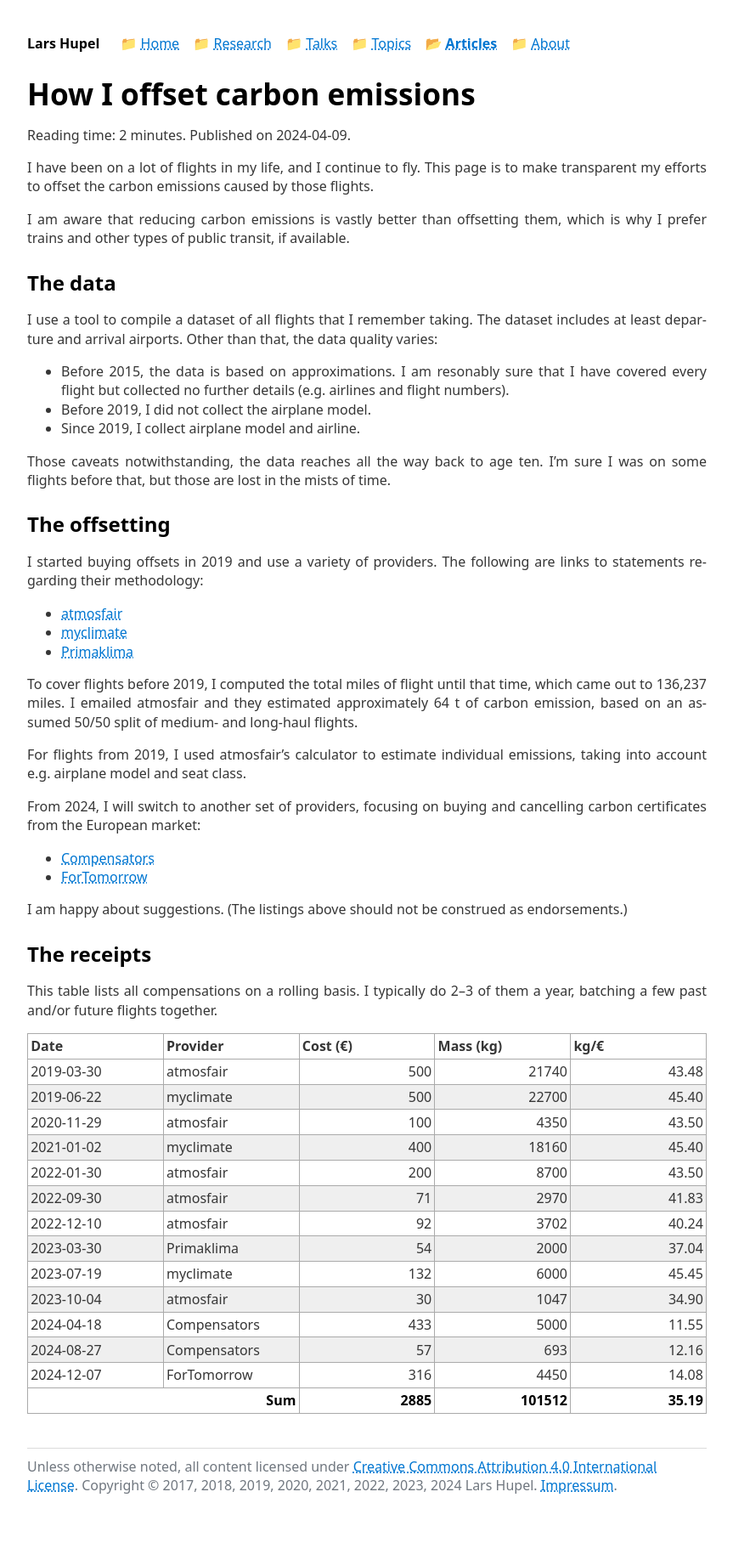
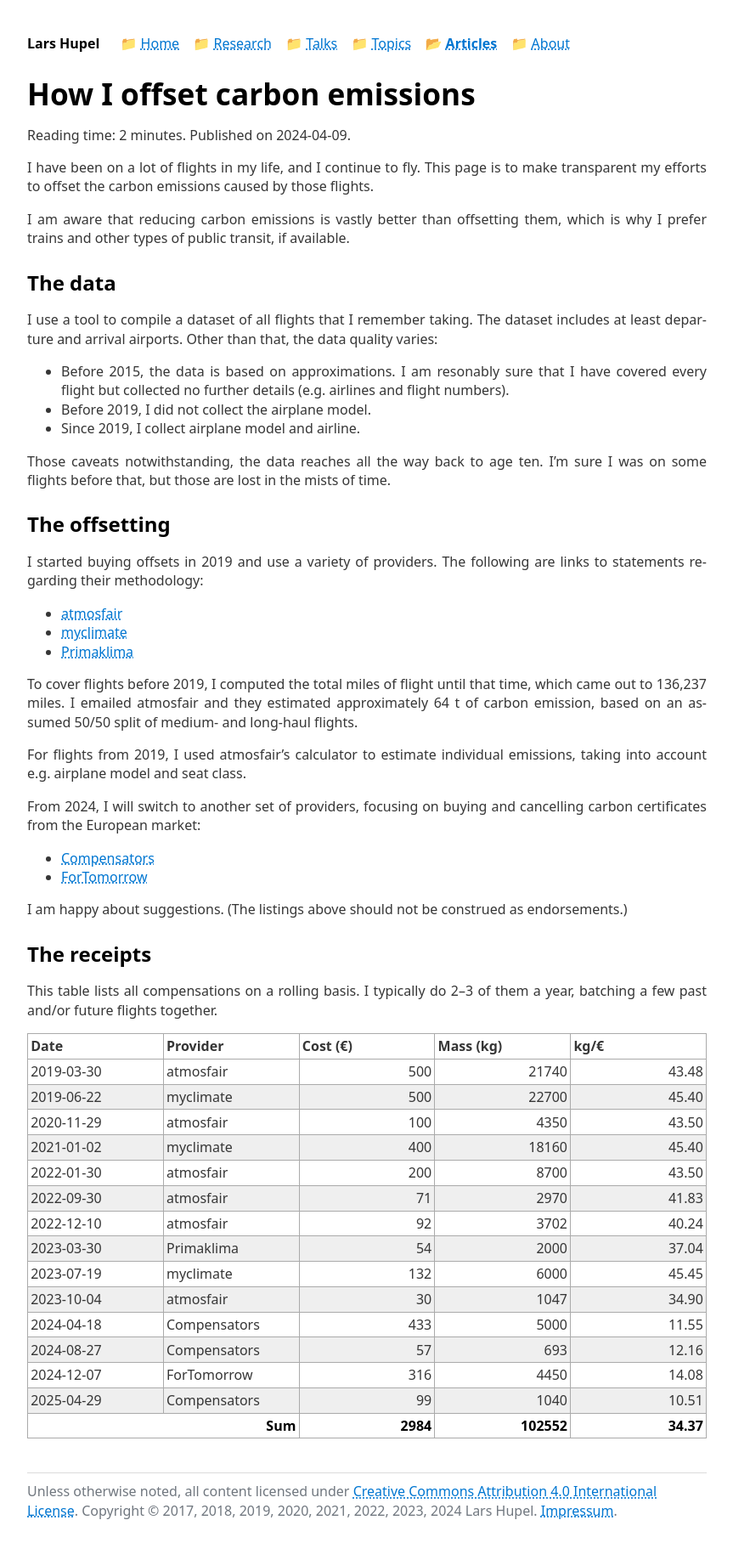
Before and after one commit to larsrh/website, a Jekyll site: the page built from _articles/offsetting.md, in a window 1280 px wide. Shown: the whole page at 85% size, without its empty margins (208-1071 px from the left). Built offline with Jekyll 4.4.1, drawn with Linux system fonts in a browser that asks for light colours; before the commit the page ends 1799 px from its top, so only the background shows below that.

Commit message:
add compensation

```diff
--- a/_data/carbon.yaml
+++ b/_data/carbon.yaml
@@ -50,3 +50,7 @@
   provider: ForTomorrow
   cost: 316
   kg: 4450
+- date: 2025-04-29
+  provider: Compensators
+  cost: 99
+  kg: 1040
```
